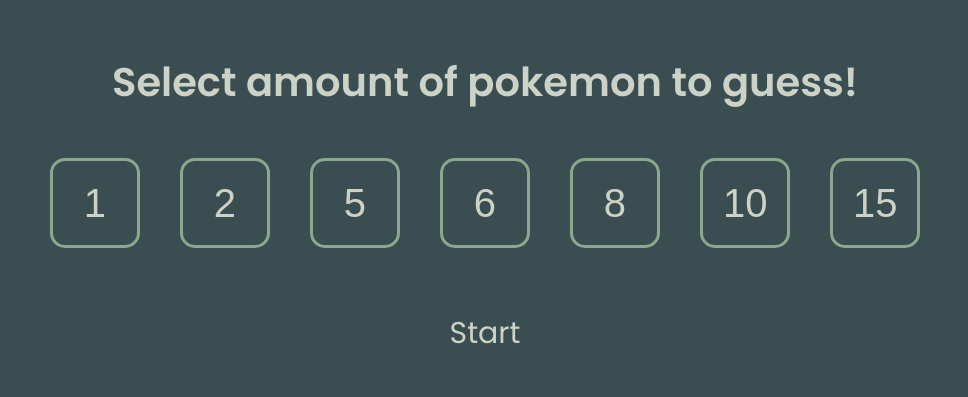
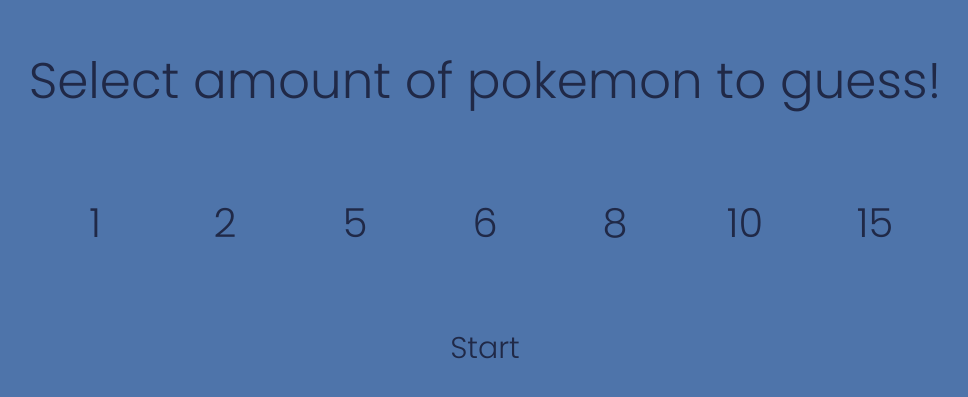
Before and after one commit to BarajasY/pokequiz, a React (Create React App) app: page / in a window 1280 px wide. Shown: the part 203-600 px from the top of the page, without its empty margins (155-1123 px from the left). Built offline with nearby package versions, Linux system fonts and the light colour scheme; no server answers; the database is empty.

Commit message:
Updated site's overall look
Planning onto adding a section for difficulty

```diff
--- a/src/App.css
+++ b/src/App.css
@@ -34,16 +34,19 @@
 
 .app_intro h1 {
     text-align: center;
-    font-size: 40px;
+    font-size: 50px;
+    font-weight: 300;
     font-family: 'Poppins';
     color: var(--color1);
 }
 
 .section input {
-    border: 3px solid var(--color2);
+    border: none;
     font-size: 40px;
     width: 90px;
     height: 90px;
+    font-family: 'Poppins';
+    font-weight: 300;
     text-align: center;
     padding: 20px;
     border-radius: 15px;
@@ -64,7 +67,12 @@
 
 .app_intro input:focus {
     transform: translateY(-30px);
-    color: var(--color3);
+    color: var(--color2);
+}
+
+.selected {
+    transform: translateY(-30px);
+    color: var(--color2);
 }
 
 .app_intro button {
@@ -73,6 +81,7 @@
     font-size: 30px;
     background: none;
     font-family: 'Poppins';
+    font-weight: 300;
     border-radius: 10px;
     border: 3px solid transparent;
     color: var(--color1);
@@ -81,15 +90,29 @@
 }
 
 .app_intro button:hover {
+    color: var(--color2);
     transition: .3s;
     filter: blur(100%);
-    border: 3px solid var(--color3);
+    border: 3px solid var(--color2);
 }
 
 .section {
     display: flex;
     flex-wrap: wrap;
     justify-content: center;
+}
+
+.section button {
+    border: none;
+}
+
+.section button:hover {
+    border: none;
+    transform: translateY(-15px);
+}
+
+.section button:focus {
+    color: var(--color2);
 }
 
 .app_questions {
@@ -124,7 +147,7 @@
     border-bottom: 2px solid var(--color2);
     outline: none;
     background: none;
-    color: var(--color1);
+    color: var(--color2);
 }
 
 .app_results {
@@ -163,6 +186,7 @@
 
 .app_results button:hover {
     border: 3px solid var(--color2);
+    color: var(--color2);
 }
 
 .app_questions button {
@@ -185,6 +209,16 @@
 
 .app_questions button:hover {
     border: 3px solid var(--color2);
+    color: var(--color2);
+}
+
+#normal {
+    filter: brightness(0%);
+}
+
+#hard {
+    filter: brightness(0%);
+    position: relative;
 }
 
 @media only screen and (max-width: 400px) {
--- a/src/App.js
+++ b/src/App.js
@@ -79,6 +79,9 @@
                   <input type="button" key={value} value={value} onClick={v => setAmount(v.target.value)} />
                 ))}
               </div>
+              {/*               <div className="section">
+                <button></button>
+              </div> */}
               <motion.button initial={{ opacity: 0 }} animate={{ opacity: 1 }} transition={{ duration: 1 }} onClick={startGame}>Start</motion.button>
             </div>
             :
--- a/src/index.css
+++ b/src/index.css
@@ -14,9 +14,9 @@
 }
 
 :root {
-  --color1: #CCD2C6;
-  --color2: #8BA88E;
-  --color3: #5A786F;
-  --color4: #3A4E51;
+  --color1: #202947;
+  --color2: #fad631;
+  --color3: #db5177;
+  --color4: #4e74aa;
   --color5: #323E45;
 }
```
